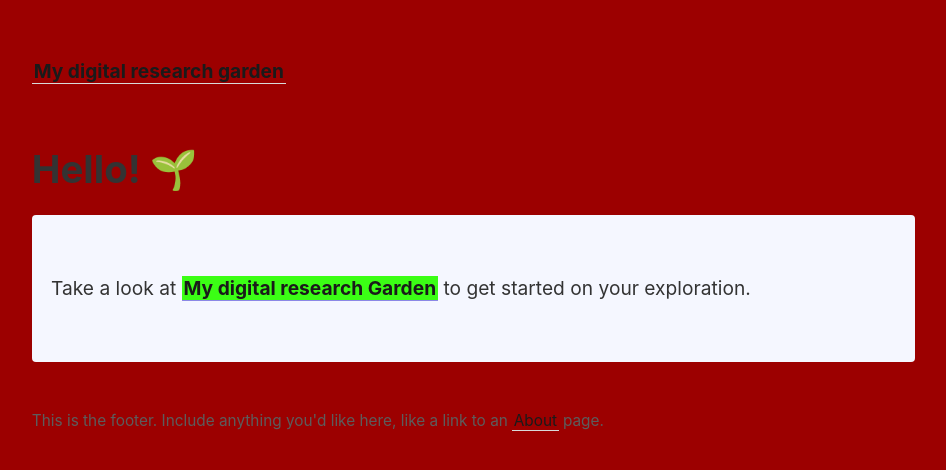
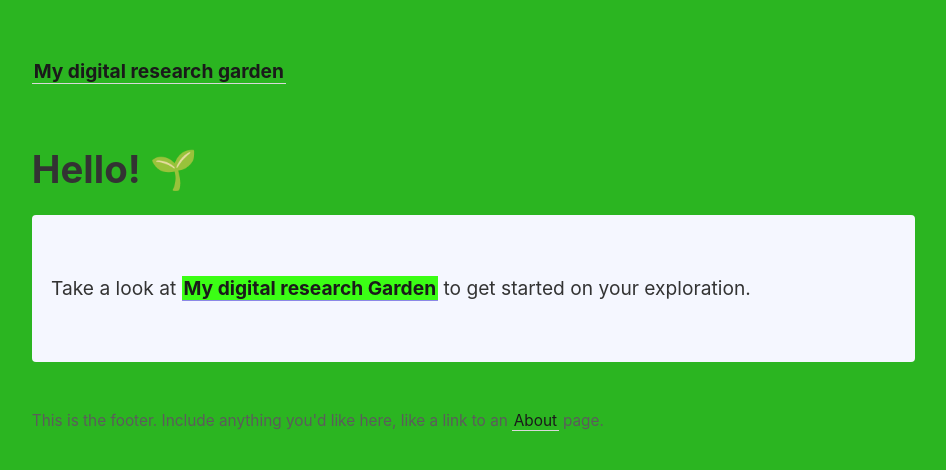
Before and after one commit to Chan-ops/my-digital-garden, a Jekyll site: the page built from _pages/index.md, in a window 1280 px wide. Shown: the top 470 px of the page, without its empty margins (45-991 px from the left). Built offline with Jekyll 4.4.1, drawn with Linux system fonts in a browser that asks for light colours.

Commit message:
Update _style.scss

```diff
--- a/_sass/_style.scss
+++ b/_sass/_style.scss
@@ -9,7 +9,7 @@ $font-family: -apple-system, BlinkMacSystemFont, Segoe UI, Helvetica, Arial,
 
 body {
   box-sizing: content-box;
-  background-color: #9c0000;
+  background-color: rgba(12, 170, 0, 0.87);
   font-family: $font-family;
   margin: 0 auto;
   line-height: 1.7;
```
